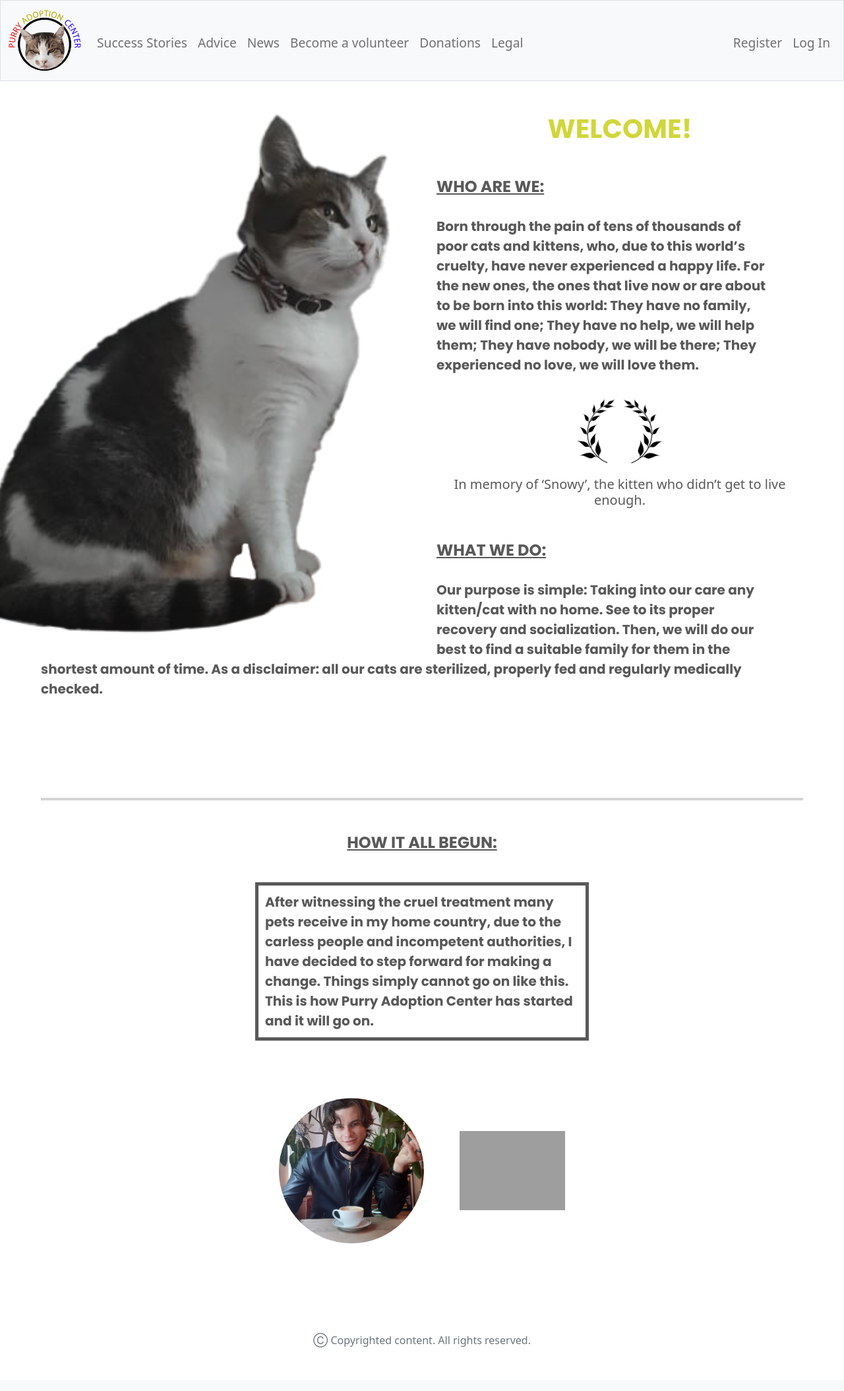
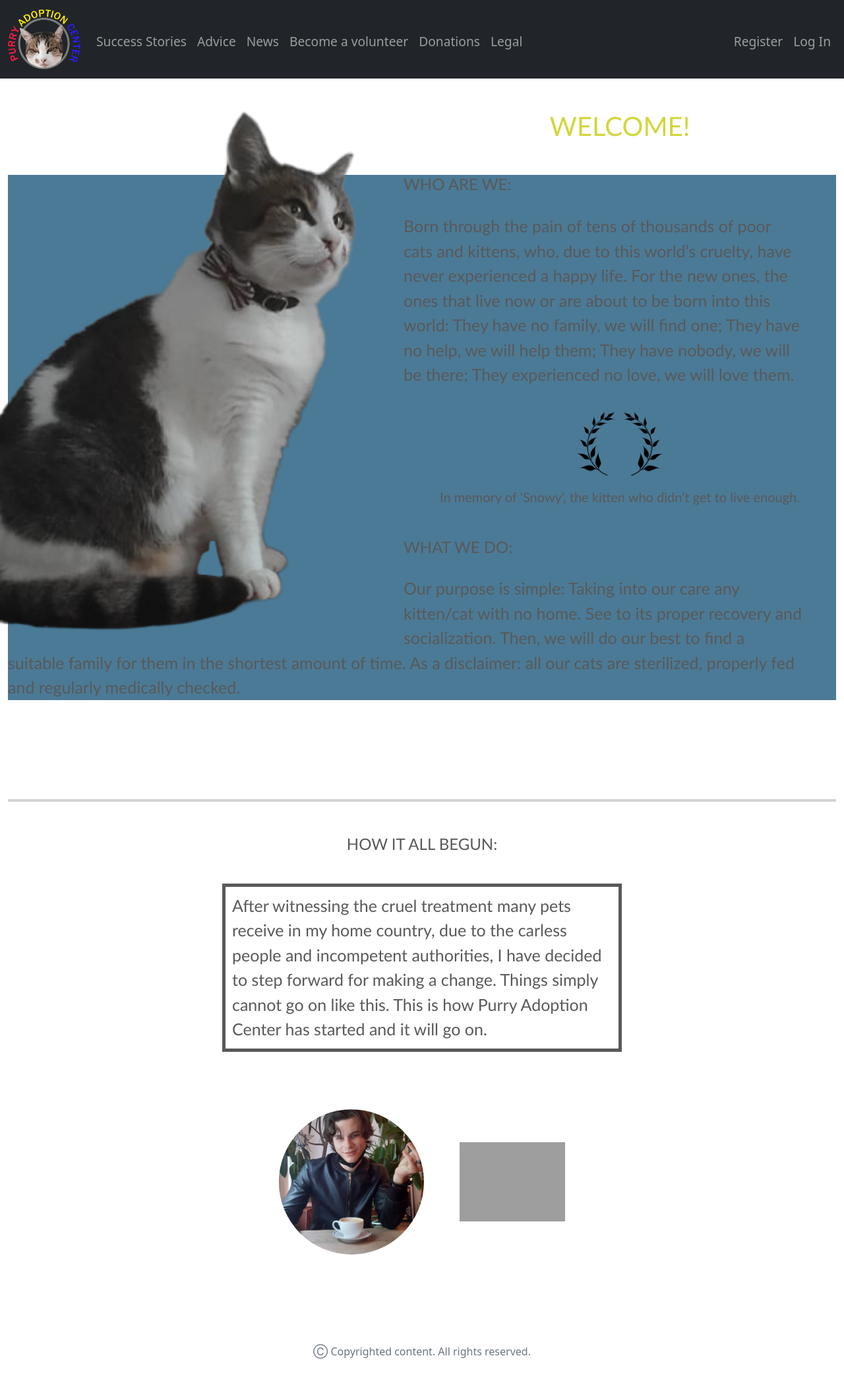
Before and after one commit to DoMonkysFly7/CS50-Fnal-Project, a Flask app: page / in a window 1280 px wide. Shown: the whole page at 66% size. Before the commit the page ends 2042 px from the top, so only its background shows below. Run offline with Flask 2, Linux system fonts and the light colour scheme; some libraries are stand-ins or nearby versions; grey boxes are pictures that could not be loaded.

Commit message:
Commit 6#

```diff
--- a/app.py
+++ b/app.py
@@ -7,7 +7,7 @@ from tempfile import mkdtemp
 from sqlalchemy import false
 from werkzeug.security import check_password_hash, generate_password_hash
 from datetime import datetime
-# from flask_mail import Mail, Message
+from flask_mail import Mail, Message
 
 from helpers import apology, login_required
 
@@ -18,12 +18,12 @@ app = Flask(__name__)
 # mail = Mail(app)
 
 # Configure mail server
-# app.config['MAIL_SERVER'] = 'smtp-mail.outlook.com'
-# app.config['MAIL_PORT'] = 587
-# app.config['MAIL_USERNAME'] = 'purryadopt@outlook.com'
-# app.config['MAIL_PASSWORD'] = 'ccacacacaca!10Oct'
-# app.config['MAIL_USE_TLS'] = True
-# mail = Mail(app)
+app.config['MAIL_SERVER'] = 'smtp-mail.outlook.com'
+app.config['MAIL_PORT'] = 587
+app.config['MAIL_USERNAME'] = 'purryadopt@outlook.com'
+app.config['MAIL_PASSWORD'] = 'ccacacacaca!10Oct'
+app.config['MAIL_USE_TLS'] = True
+mail = Mail(app)
 
 # Ensure templates are auto-reloaded
 app.config["TEMPLATES_AUTO_RELOAD"] = True
@@ -94,10 +94,10 @@ def news():
         db.execute("INSERT INTO newsletter (email) VALUES(?)", email)
 
         # Validation and storage complete, send confirmation email
-        # mail_msg = Message("Welcome to Purry-Newsletter! Automate email, please do not reply!", sender='purryadopt@outlook.com', recipients=[email])
-        # mail_msg.body = "Thank you for subscribing to our newsletter! Now you will be able to see our latest updates in real time!"
+        mail_msg = Message("Welcome to Purry-Newsletter! Automated email, please do not reply!", sender='purryadopt@outlook.com', recipients=[email])
+        mail_msg.body = "Thank you for subscribing to our newsletter! Now you will be able to see our latest updates in real time!"
 
-        # mail.send(mail_msg)
+        mail.send(mail_msg)
 
         return render_template("news.html")
 
@@ -174,10 +174,10 @@ def register():
         # Set up automatic registration  mail
 
         # !!! Try to send verification link as well! !!!
-        # mail_msg = Message("Welcome to Purry Adoption! Automate email. Please do not reply!", sender='purryadopt@outlook.com', recipients=[email])
-        # mail_msg.body = "Thank you for joining us! Your username is: " + username + " and your password is: " + password + " . Please hold onto them carefully!"
+        mail_msg = Message("Welcome to Purry Adoption! Automate email. Please do not reply!", sender='purryadopt@outlook.com', recipients=[email])
+        mail_msg.body = "Thank you for joining us! Your username is: " + username + " and your password is: " + password + " . Please hold onto them carefully!"
 
-        # mail.send(mail_msg)
+        mail.send(mail_msg)
 
         # Redirect user to home page (index)
         return redirect("/")
--- a/static/styles.css
+++ b/static/styles.css
@@ -33,9 +33,9 @@
 /* Index: */
 
 /* Layout specific for index, 'overwriting' Jinja */
-.index {
-    margin-left: 50px;
-    margin-right: 50px;
+#index-up-right-part {
+    background-color: #4b7a96;
+    background-position: right;
 }
 
 #purry_index {
@@ -48,22 +48,26 @@
 
 .index-paragraph {
     margin-top: 30px;
-    font-family: 'Poppins', sans-serif;
-    font-size: 20px;
+    font-family: 'Trebuchet MS', sans-serif;
+    font-size: 25px;
     margin-right: 50px;
     animation: transitionIn 2s;
     color: #595959;
+    /* color: #9b9d9e; */
+    /* color: whitesmoke; */
     text-align: left;
+    /* background-color: #376b8a; */
 }
 
 .index_titles {
-    font-family: 'Poppins', sans-serif;
+    font-family: 'Trebuchet MS', sans-serif;
     animation: transitionIn 2s;
 }
 
 #welcome {
     color: blue;
     animation: welcome 4s ease-in-out infinite alternate;
+
 }
 #olive_leaves {
     width: 130px;
@@ -75,8 +79,7 @@
 .index_subtitles {
     margin-top: 50px;
     text-align: left;
-    font-family: 'Poppins', sans-serif;
-    text-decoration: underline;
+    font-family: 'Trebuchet MS', sans-serif;
     animation: transitionIn 2s;
     color: #595959;
 }
@@ -84,6 +87,7 @@
 #begun_subtitle {
     text-align: center;
     margin-bottom: 60px;
+    font-family: 'Trebuchet MS', sans-serif;
 }
 
 #begun_paragraph {
@@ -176,7 +180,7 @@ hr.solid {
 }
 
 .comments_input {
-    font-family: 'Poppins', sans-serif;
+    font-family: 'Trebuchet MS', sans-serif;
     margin-top: 30px;
     position: relative;
     right: 770px;
--- a/templates/index.html
+++ b/templates/index.html
@@ -5,10 +5,12 @@
 {% endblock %}
 
 {% block main %}
-   <div class="index">
-
+   <div>
       <img id="purry_index"  src="/static/purry_index.png">
       <h1 class="index_titles" id="welcome"> WELCOME! </h1>
+
+      <div id="index-up-right-part">
+
          <h4 class="index_subtitles"> WHO ARE WE: </h4>
 
          <p class="index-paragraph">
@@ -18,7 +20,7 @@
             They experienced no love, we will love them.
          </p>
          <img id="olive_leaves" class="img-fluid" src="/static/olive_leaves.png">
-      <h5 style="animation: transitionIn 2s; color: #595959;"> In memory of ‘Snowy’, the kitten who didn’t get to live enough. </h5>
+         <h5 style="animation: transitionIn 2s; color: #595959; font-family: 'Trebuchet MS', sans-serif;"> In memory of ‘Snowy’, the kitten who didn’t get to live enough. </h5>
 
 
 
@@ -28,6 +30,8 @@
             Then, we will do our best to find a suitable family for them in the shortest amount of time. As a disclaimer:
             all our cats are sterilized, properly fed and regularly medically checked.
          </p>
+
+      </div>
 
       <hr class="solid">
 
--- a/templates/layout.html
+++ b/templates/layout.html
@@ -12,17 +12,13 @@
         <link type="image/x-icon" href="/static/favicon.ico" rel="icon">
         <link href="/static/styles.css" rel="stylesheet">
 
-        <!-- New Fonts -->
-        <link rel="preconnect" href="https://fonts.googleapis.com">
-        <link rel="preconnect" href="https://fonts.gstatic.com" crossorigin>
-        <link href="https://fonts.googleapis.com/css2?family=Poppins:wght@700;800&display=swap" rel="stylesheet">
         <title>Purry Adoption Center: {% block title %}{% endblock %}</title>
 
     </head>
 
     <body>
 
-        <nav class="bg-light border navbar navbar-expand-md navbar-light">
+        <nav class="bg-dark navbar navbar-expand-md navbar-dark">
             <div class="container-fluid">
                         <a class="navbar-brand" href="/"><img id="logo" name="logo" src="/static/logo.png"></a>
                 <button aria-controls="navbar" aria-expanded="false" aria-label="Toggle navigation" class="navbar-toggler" data-bs-target="#navbar" data-bs-toggle="collapse" type="button">
```
Also changed, not shown: adoption.db, static/background-image-test.jpg (added), static/logo.png, 2 other files. Lines whose indentation alone changed are shown as unchanged.
